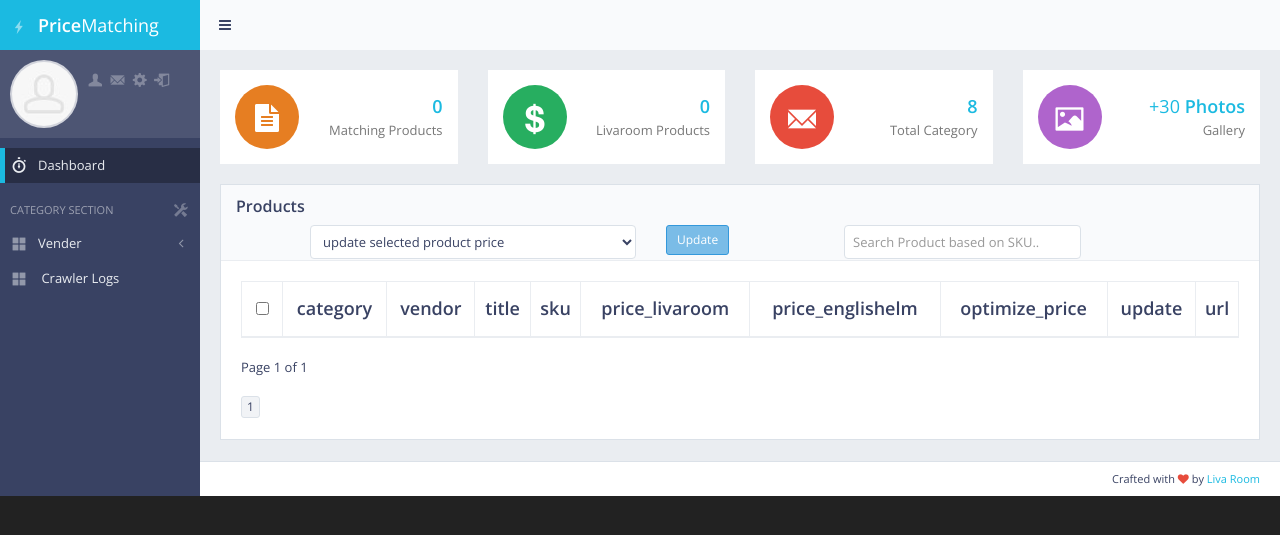
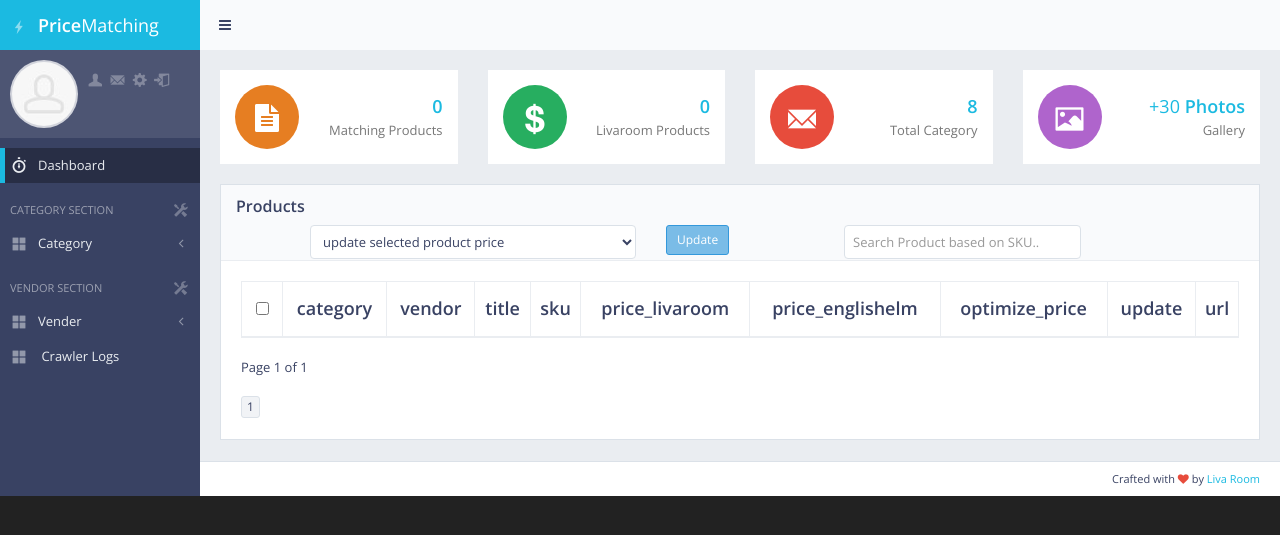
Before and after one commit to Pradip-p/livaroom, a Django app: page /panel/ in a window 1280 px wide. Shown: the top 535 px of the page. Run offline with Django 4.2, Linux system fonts and the light colour scheme; the visitor is signed in with stand-in values (Sample User, id 1); data that the repository does not hold is empty; some libraries are stand-ins or nearby versions.

Commit message:
update the base layouts

```diff
--- a/templates/back/base.html
+++ b/templates/back/base.html
@@ -113,27 +113,39 @@
                             <li>
                                 <a href="/panel" class=" active"><i class="gi gi-stopwatch sidebar-nav-icon"></i><span class="sidebar-nav-mini-hide">Dashboard</span></a>
                             </li>
+
                         <!-- Permission Check(logged in user can access or not) End -->
 
-            <!-- Master User(Which sections i don't want to show for other users) Hide Start -->
+                            <!-- Master User(Which sections i don't want to show for other users) Hide Start -->
 
                             <!-- Site Settings Panel(To add all the settings) Start -->
                             <li class="sidebar-header">
                                 <span class="sidebar-header-options clearfix"><a href="javascript:void(0)" data-toggle="tooltip" title="Quick Settings"><i class="gi gi-settings"></i></a></span>
                                 <span class="sidebar-header-title">Category Section</span>
                             </li>
-                            <!-- Site Settings Panel(To add all the settings) End -->
-                            {% get_categories as categories %}
-                            {% for cat in categories %}
-                                <li>
-                                    <a href="{% url 'category' slug=cat.slug %}" class=""><i class="gi gi-show_big_thumbnails sidebar-nav-icon"></i><span class="sidebar-nav-mini-hide">{{cat.name}}</span></a>
-                                </li>
-                            {% endfor %}
 
                             <!-- About Settings (Under Site Settings Panel) End -->
-                            <!-- Category(add and list) Start -->
+                            <li>
+                                <a href="#" class="sidebar-nav-menu"><i class="fa fa-angle-left sidebar-nav-indicator sidebar-nav-mini-hide"></i><i class="gi gi-show_big_thumbnails sidebar-nav-icon"></i><span class="sidebar-nav-mini-hide">Category</span></a>
+
+                                <ul>
+                                    {% get_categories as categories %}
+
+                                    {% for cat in categories %}
+
+                                    <li>
+                                        <a href="{% url 'category' slug=cat.slug %}">{{ cat.name }}</a>
+                                    </li>
+                                    {% endfor %}
+                                </ul>
+
+                            </li>
+                            <li class="sidebar-header">
+                                <span class="sidebar-header-options clearfix"><a href="javascript:void(0)" data-toggle="tooltip" title="Quick Settings"><i class="gi gi-settings"></i></a></span>
+                                <span class="sidebar-header-title">Vendor Section</span>
+                            </li>
+                            <!-- vendor(add and list) Start -->
                         <li>
-
                             <a href="#" class="sidebar-nav-menu"><i class="fa fa-angle-left sidebar-nav-indicator sidebar-nav-mini-hide"></i><i class="gi gi-show_big_thumbnails sidebar-nav-icon"></i><span class="sidebar-nav-mini-hide">Vender</span></a>
 
                             <ul>
@@ -145,19 +157,12 @@
                                     <a href="{% url 'vendor' slug=vendor.slug %}">{{ vendor }}</a>
                                 </li>
                                 {% endfor %}
-
-
                             </ul>
                             <li>
                                 <a href="/admin/django_cron/cronjoblog/" target="_blank" class=""><i class="gi gi-show_big_thumbnails sidebar-nav-icon"></i><span class="sidebar-nav-mini-hide"> Crawler Logs</span></a>
                             </li>
                         </li>
-                    <!-- Category(add and list) End -->
-                    <!-- Master User(Which sections i don't want to show for other users) Hide Start -->
-
-
-
-                    <!-- Master User(Which sections i don't want to show for other users) Hide End -->
+                    <!-- Vendor(add and list) End -->
                         </ul>
                     <!-- Sidebar Navigation(To add category, sub category, settings etc) End -->
 
```
Also changed, not shown: products/templatetags/product_tags.py (line endings or trailing spaces).
